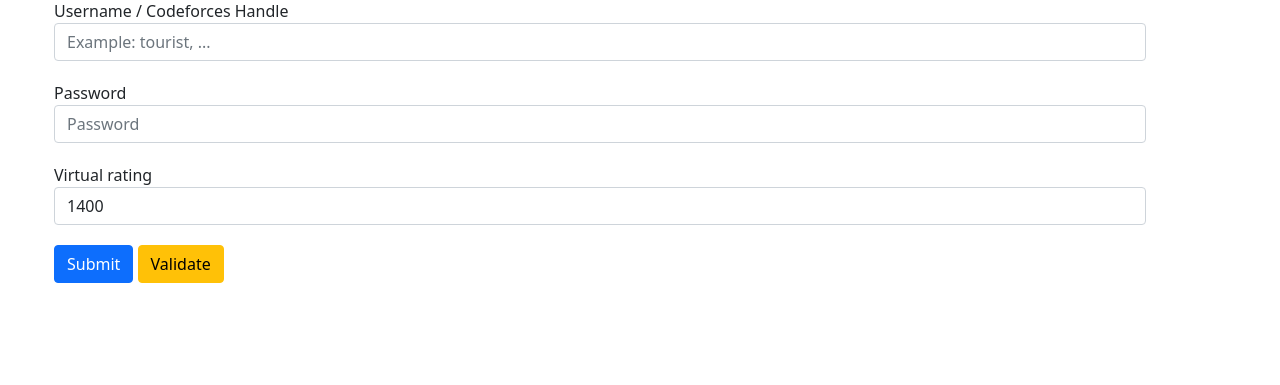
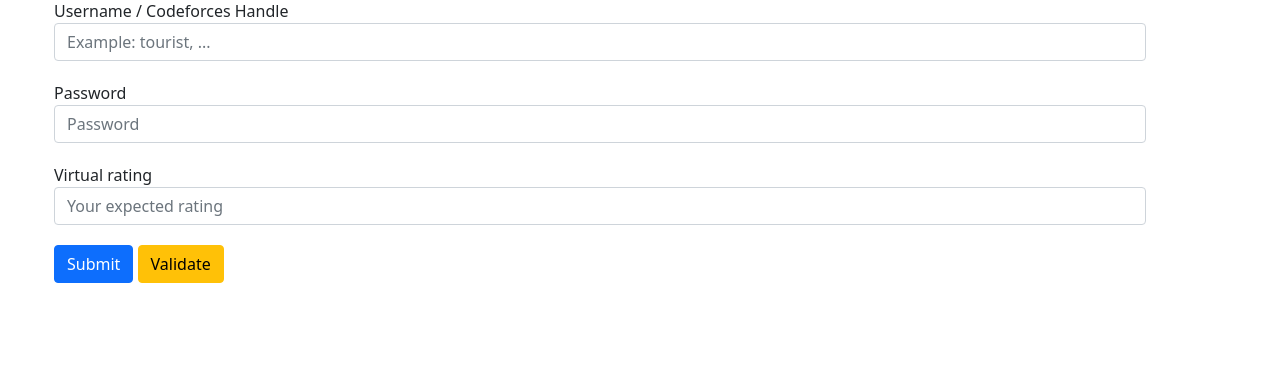
Before and after one commit to phattd15/arugo, a Django app: page /register/ in a window 1280 px wide. Shown: the part 269-654 px from the top of the page. Run offline with Django 3.2, Linux system fonts and the light colour scheme; some libraries are stand-ins or nearby versions.

Commit message:
remove 1400 based rating

```diff
--- a/templates/register.html
+++ b/templates/register.html
@@ -32,7 +32,7 @@
         </div>
         <div class="form-group">
             <label for="rating">Virtual rating</label>
-            <input type="text" class="form-control" id="rating" placeholder="Your expected rating" value="1400"
+            <input type="text" class="form-control" id="rating" placeholder="Your expected rating"
                 name="rating">
         </div>
         <button type="submit" class="btn btn-primary">Submit</button>
```
